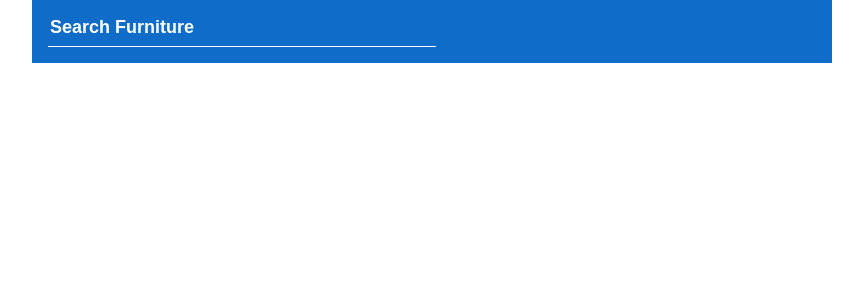
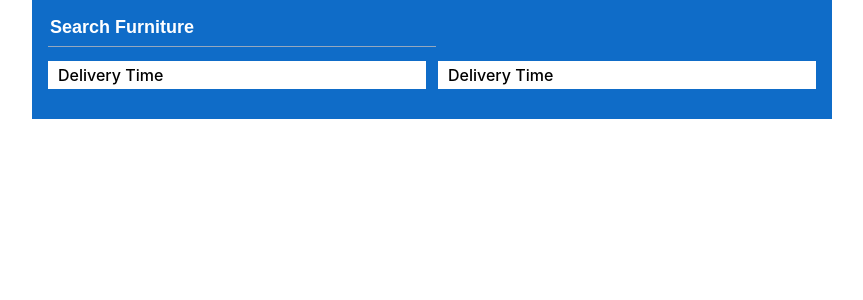
Before and after one commit to gilangdipper/fabelio-furniture, a React (Create React App) app: page / in a window 1280 px wide. Shown: the top 300 px of the page, without its empty margins (224-1087 px from the left). Built offline with nearby package versions, Linux system fonts and the light colour scheme.

Commit message:
Add SelectMultiple and Checkbox

```diff
--- a/src/component/SearchBox.tsx
+++ b/src/component/SearchBox.tsx
@@ -1,18 +1,42 @@
 import React from 'react';
 import styled from 'styled-components';
 import InputBox from './ui-components/InputBox';
+import SelectMultiple from './ui-components/SelectMultiple';
 
-const Wrapper = styled.div`
+const SearchBoxWrapper = styled.div`
   width: 100%;
   background-color: #0f6cc8;
   padding: 16px;
+  display: flex;
+  flex-flow: row wrap;
+
+  .row {
+    flex: 0 0 100%;
+    margin-bottom: 14px;
+    display: flex;
+
+    .multiple-select-wrapper {
+      &:first-child {
+        margin-right: 6px;
+      }
+      &:last-child {
+        margin-left: 6px;
+      }
+    }
+  }
 `;
 
-const SearchBox = () => {
+const SearchBox: React.FC<any> = () => {
   return (
-      <Wrapper>
+    <SearchBoxWrapper>
+      <div className="row">
         <InputBox />
-      </Wrapper>
+      </div>
+      <div className="row">
+        <SelectMultiple />
+        <SelectMultiple />
+      </div>
+    </SearchBoxWrapper>
   );
 }
 
--- /dev/null
+++ b/src/component/ui-components/Checkbox.tsx
@@ -0,0 +1,13 @@
+import React from 'react';
+
+type Props = {
+  name: string,
+  checked: boolean,
+  onChange: () => void
+};
+
+const Checkbox: React.FC<Props> = ({ name, checked = false, onChange }) => (
+  <input type="checkbox" name={name} checked={checked} onChange={onChange} />
+);
+
+export default Checkbox;
--- a/src/component/ui-components/InputBox.tsx
+++ b/src/component/ui-components/InputBox.tsx
@@ -12,7 +12,7 @@ const Wrapper = styled.div`
     color: #ffffff;
     font-size: 18px;
     font-weight: bold;
-    border-bottom: 1px solid #ffffff;
+    border-bottom: 1px solid #94a8bf;
     padding-bottom: 8px;
 
     &::placeholder {
@@ -25,11 +25,11 @@ const Wrapper = styled.div`
   }
 `;
 
-const InputBox = () => {
+const InputBox: React.FC<any> = () => {
   return (
-      <Wrapper>
-        <input type="text" placeholder="Search Furniture"/>
-      </Wrapper>
+    <Wrapper>
+      <input type="text" placeholder="Search Furniture"/>
+    </Wrapper>
   );
 }
 
--- /dev/null
+++ b/src/component/ui-components/SelectMultiple.tsx
@@ -0,0 +1,128 @@
+import React, { useState, useRef, useEffect } from 'react';
+import styled, { css } from 'styled-components';
+import Checkbox from './Checkbox';
+
+const MultipleSelectWrapper = styled.div`
+  display: block;
+  width: 100%;
+  position: relative;
+  z-index: 1;
+  cursor: pointer;
+  background-color: #ffffff;
+
+  .placeholder {
+    font-size: 16px;
+    padding: 4px 10px;
+    font-weight: 500;
+  }
+
+  .options-wrapper {
+    position: absolute;
+    width: 100%;
+
+    .options {
+      height: 0;
+      width: 100%;
+      max-height: 0;
+      overflow: hidden;
+      overflow-y: scroll;
+      background-color: #ffffff;
+      -webkit-transition: max-height .5s ease;
+      display: flex;
+      flex-flow: column;
+
+      ${props => props.optionsVisible &&
+        css`
+          height: auto;
+          max-height: 200px;
+          -webkit-transition: max-height .5s ease;
+          box-shadow: 0 1px 2px 0 rgba(0, 0, 0, 0.15);
+          border-style: solid;
+          border-width: 0 1px 1px 1px;
+          border-color: #d2d6da;
+        `
+      }
+
+      label {
+        padding: 8px;
+        display: flex;
+        font-weight: 500;
+
+        input {
+          margin-left: auto;
+        }
+      }
+    }
+  }
+`;
+
+const checkboxes = [
+  {
+    name: 'check-box-1',
+    key: 'checkBox1',
+    label: 'Check Box 1',
+  },
+  {
+    name: 'check-box-2',
+    key: 'checkBox2',
+    label: 'Check Box 2',
+  },
+  {
+    name: 'check-box-3',
+    key: 'checkBox3',
+    label: 'Check Box 3',
+  },
+  {
+    name: 'check-box-4',
+    key: 'checkBox4',
+    label: 'Check Box 4',
+  },
+];
+
+const SelectMultiple: React.SFC<any> = () => {
+  const wrapperRef = useRef(null);
+  const [optionsVisible, setOptionsVisible] = useState(false);
+  const [optionsChecked, setOptionsChecked] = useState({});
+  const handleClickOutside = (event) => {
+    if (wrapperRef && !wrapperRef.current.contains(event.target)) {
+      setOptionsVisible(false);
+    }
+    return;
+  };
+
+  useEffect(() => {
+    document.addEventListener('mousedown', handleClickOutside);
+  }, []);
+
+  const handleChange = (e) => {
+    const item = e.target.name;
+    const isChecked = e.target.checked;
+    setOptionsChecked(prevState => ({ ...prevState, [item]: isChecked }));
+  }
+
+  return (
+    <MultipleSelectWrapper
+      optionsVisible={optionsVisible}
+      onClick={() => setOptionsVisible(true)}
+      ref={wrapperRef}
+      className="multiple-select-wrapper"
+    >
+      <div className="placeholder">Delivery Time</div>
+      <div className="options-wrapper">
+        <div className="options">
+          {checkboxes.map(item =>
+            <label key={item.key}>
+              {item.name}
+              <Checkbox
+                name={item.name}
+                checked={optionsChecked[item.name]}
+                onChange={handleChange}
+              />
+            </label>)}
+        </div>
+      </div>
+    </MultipleSelectWrapper>
+  );
+};
+
+export default SelectMultiple;
```
